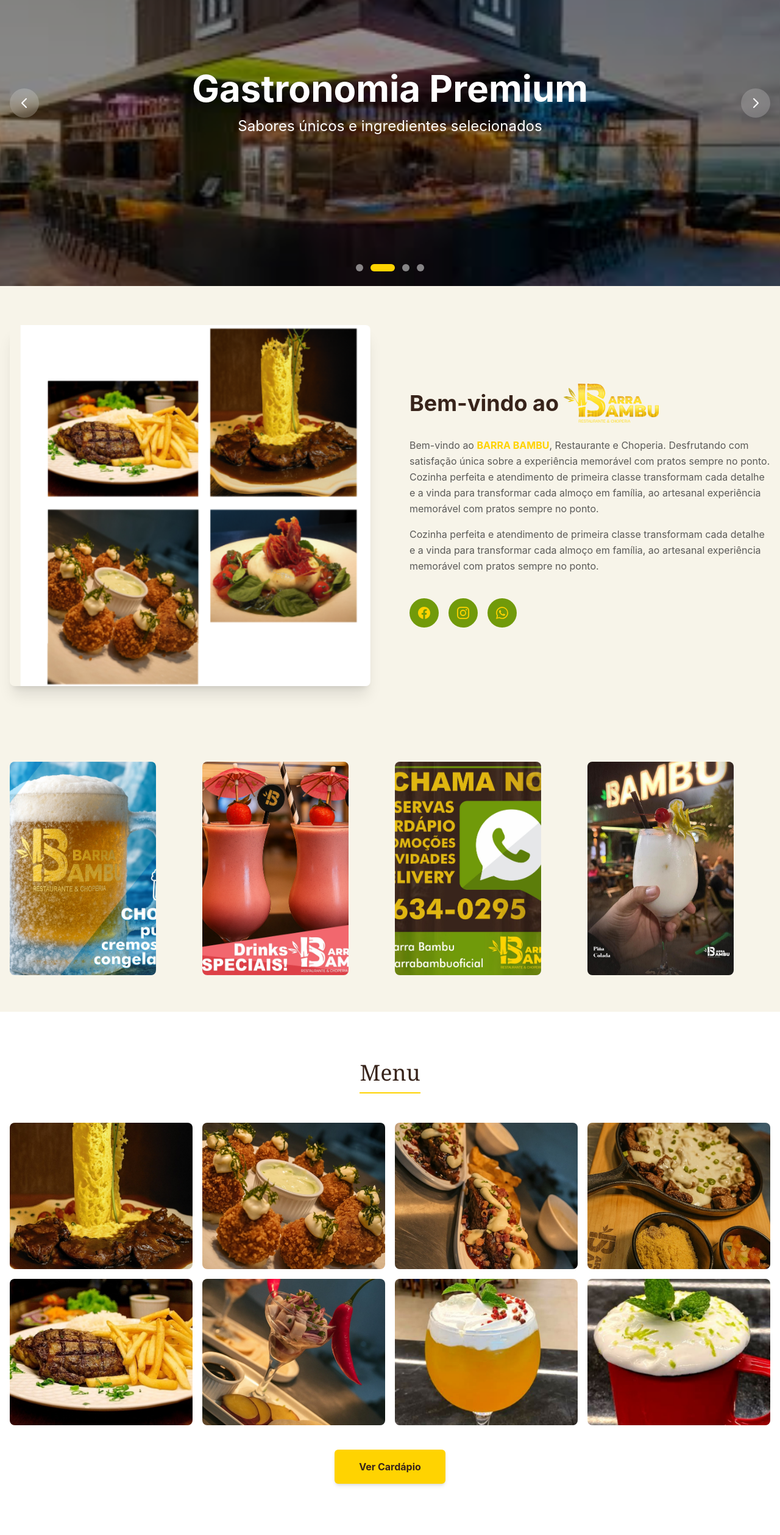
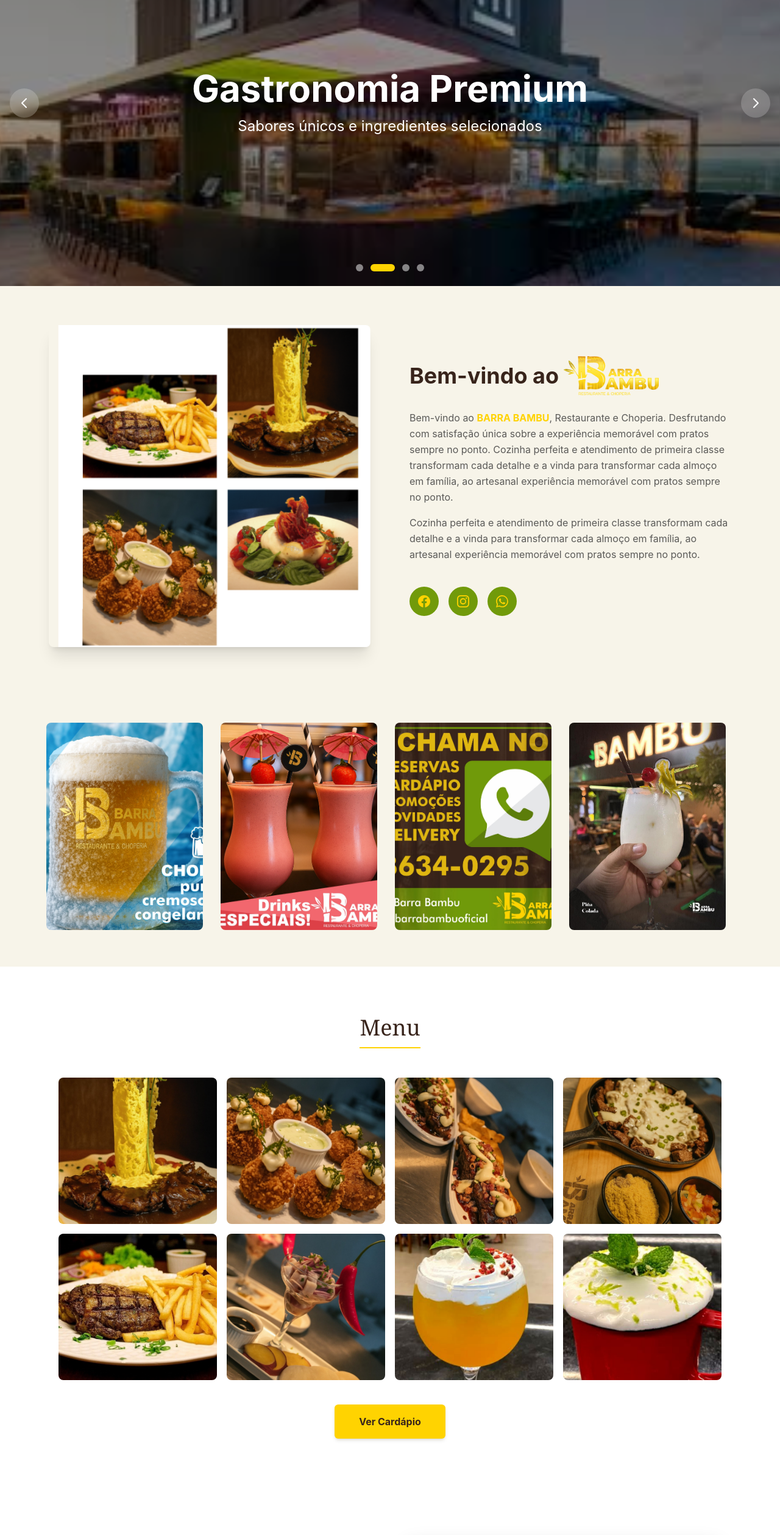
Before and after one commit to lucasSouza225/Barra-Bambu, a React (Vite) app in the folder frontend/: page / in a window 1280 px wide. Shown: the part 234-2751 px from the top of the page at 61% size. Built offline with nearby package versions, Linux system fonts and the light colour scheme.

Commit message:
ajustes no frontend e dando inicio no backend

```diff
--- a/frontend/src/components/home/Cardapio.jsx
+++ b/frontend/src/components/home/Cardapio.jsx
@@ -29,7 +29,7 @@
   ];
 
   return (
-    <section id="cardapio" className="py-20 bg-white">
+    <section id="cardapio" className="p-20 bg-white">
       <div className="container mx-auto px-4">
 
         {/* Título com linha dourada */}
--- a/frontend/src/components/home/Filosofia.jsx
+++ b/frontend/src/components/home/Filosofia.jsx
@@ -3,9 +3,9 @@
 
 const Filosofia = () => {
   return (
-    <section className="py-20 bg-white">
+    <section className="p-20 bg-white">
       <div className="container mx-auto px-4">
-        <div className="grid grid-cols-1 lg:grid-cols-2 gap-12 lg:gap-[50px] items-center">
+        <div className="grid grid-cols-1 lg:grid-cols-2 gap-12 lg:gap-12.5 items-center">
 
           {/* Texto */}
           <div className="space-y-5">
--- a/frontend/src/components/home/Galeria.jsx
+++ b/frontend/src/components/home/Galeria.jsx
@@ -52,7 +52,7 @@
 
   return (
     <>
-      <section id="galeria" className="py-20 bg-light-bg">
+      <section id="galeria" className="p-20 bg-light-bg">
         <div className="container mx-auto px-4">
 
           {/* Título da seção */}
--- a/frontend/src/components/home/Memorias.jsx
+++ b/frontend/src/components/home/Memorias.jsx
@@ -2,7 +2,7 @@
 
 const Memorias = () => {
   return (
-    <section className="py-20 bg-white text-center">
+    <section className="p-20 bg-white text-center">
       <div className="container mx-auto px-4">
         <h2 className="text-2xl md:text-3xl lg:text-[32px] font-bold text-text-dark mb-5">
           Momentos que ficam na memória
--- a/frontend/src/components/home/Promo.jsx
+++ b/frontend/src/components/home/Promo.jsx
@@ -33,13 +33,14 @@
   ];
 
   return (
-    <section className="py-[60px] bg-light-bg ">
-      <div className="container mx-auto px-4">
+    <section className="p-15 bg-light-bg "
+>
+      <div className="container mx-auto px-4 ">
         <div className="grid grid-cols-1 sm:grid-cols-2 lg:grid-cols-4 gap-4">
           {promocoes.map((promo) => (
             <div
               key={promo.id}
-              className="relative overflow-hidden rounded-lg w-[80%] h-[350px] cursor-pointer group mx-auto lg:mx-0"
+              className="relative overflow-hidden rounded-lg w-[95%] h-85 cursor-pointer group mx-auto lg:mx-0"
             >
               {/* Imagem */}
               <img
--- a/frontend/src/components/home/Reserva.jsx
+++ b/frontend/src/components/home/Reserva.jsx
@@ -95,7 +95,7 @@
   const today = new Date().toISOString().split('T')[0];
 
   return (
-    <section id="reserva" className="py-20 bg-light-bg">
+    <section id="reserva" className="p-20 bg-light-bg">
       <div className="container mx-auto px-4">
         <div className="grid grid-cols-1 lg:grid-cols-2 gap-12 lg:gap-12.5 items-center">
 
--- a/frontend/src/components/home/Sobre.jsx
+++ b/frontend/src/components/home/Sobre.jsx
@@ -4,7 +4,7 @@
 
 const Sobre = () => {
   return (
-    <section id="sobre" className="py-16 bg-light-bg">
+    <section id="sobre" className="p-16 bg-light-bg">
       <div className="container mx-auto px-4">
         <div className="flex flex-col lg:flex-row items-center gap-12 lg:gap-16">
 
```
Also changed, not shown: 1 other file (tests, documents, lock files or other folders).
